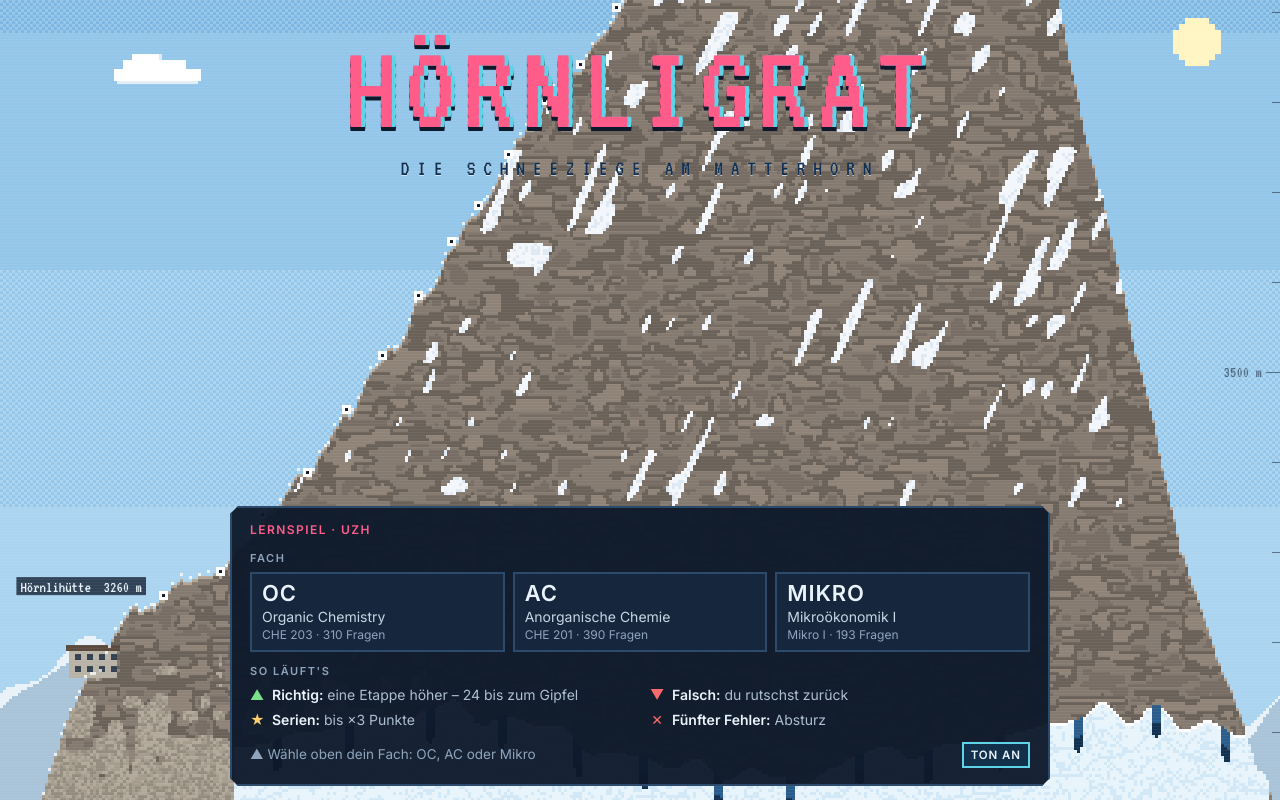
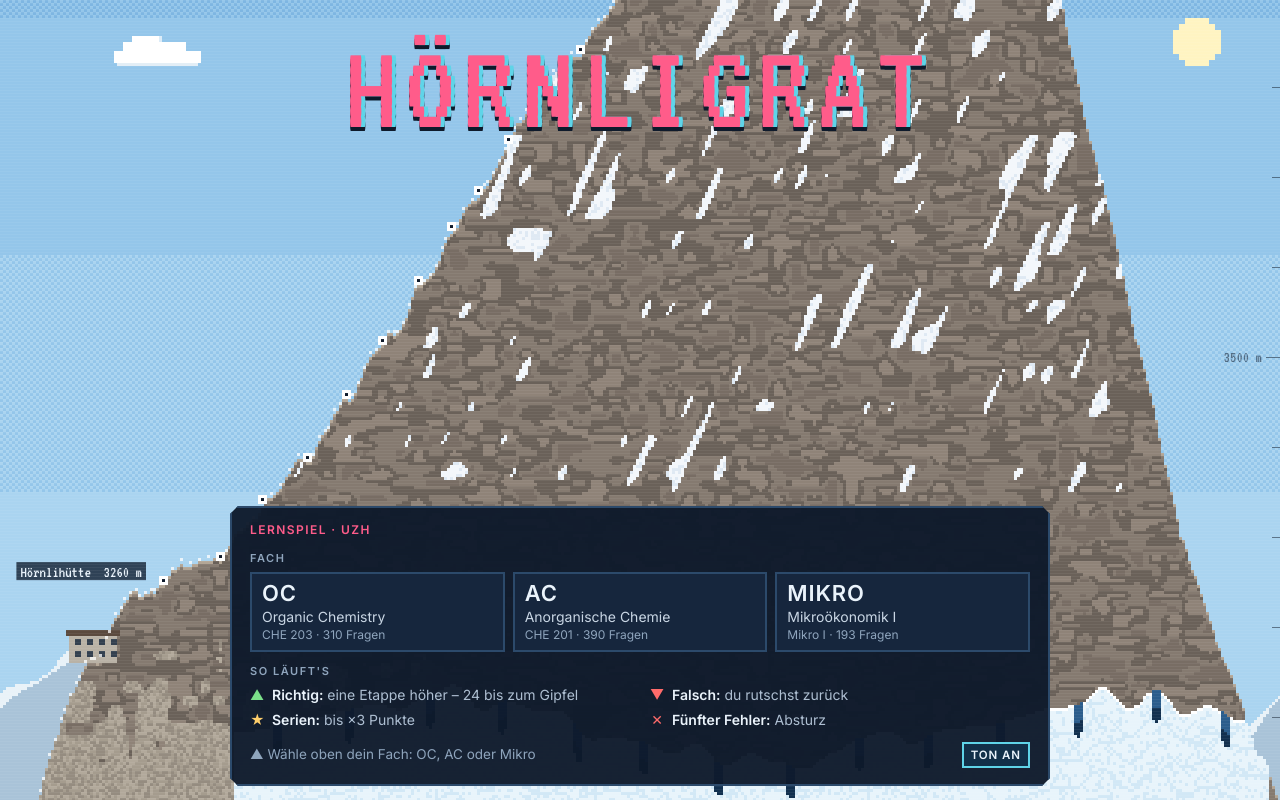
Before and after one commit to Fworn2/hoernligrat, a plain HTML site: page index.html in a window 1280 px wide. Drawn offline with Linux system fonts and the light colour scheme; animation ran at ten frames a second.

Commit message:
Hörnligrat 2026-11-26 16:49

```diff
--- a/index.html
+++ b/index.html
@@ -210,7 +210,6 @@ sub,sup{font-size:.7em;line-height:0}
   padding-left:max(16px,env(safe-area-inset-left,0px));padding-right:max(16px,env(safe-area-inset-right,0px))}
 .title h1{margin:0;font-weight:400;font-size:clamp(54px,13vw,128px);line-height:.9;color:var(--pink);letter-spacing:.06em;
   text-shadow:4px 0 0 var(--cyan),0 4px 0 #0e1a2b,4px 4px 0 #0e1a2b}
-.title p{margin:10px 0 0;font-size:clamp(16px,2.6vw,22px);letter-spacing:.35em;color:#123052;text-shadow:0 1px 0 rgba(255,255,255,.6)}
 .rules{margin:0;padding:0;list-style:none;display:grid;grid-template-columns:repeat(2,minmax(0,1fr));gap:6px 20px;font-size:14px;line-height:1.35;color:#aebfd2}
 .rules li{display:flex;gap:8px;align-items:baseline}
 .rules li::before{content:"▲";flex:none;width:14px;text-align:center;color:var(--good)}
@@ -308,7 +307,6 @@ sub,sup{font-size:.7em;line-height:0}
 
 <div class="title" id="title">
   <h1>HÖRNLIGRAT</h1>
-  <p>DIE SCHNEEZIEGE AM MATTERHORN</p>
 </div>
 
 <header class="hud" id="hud" hidden>
```
